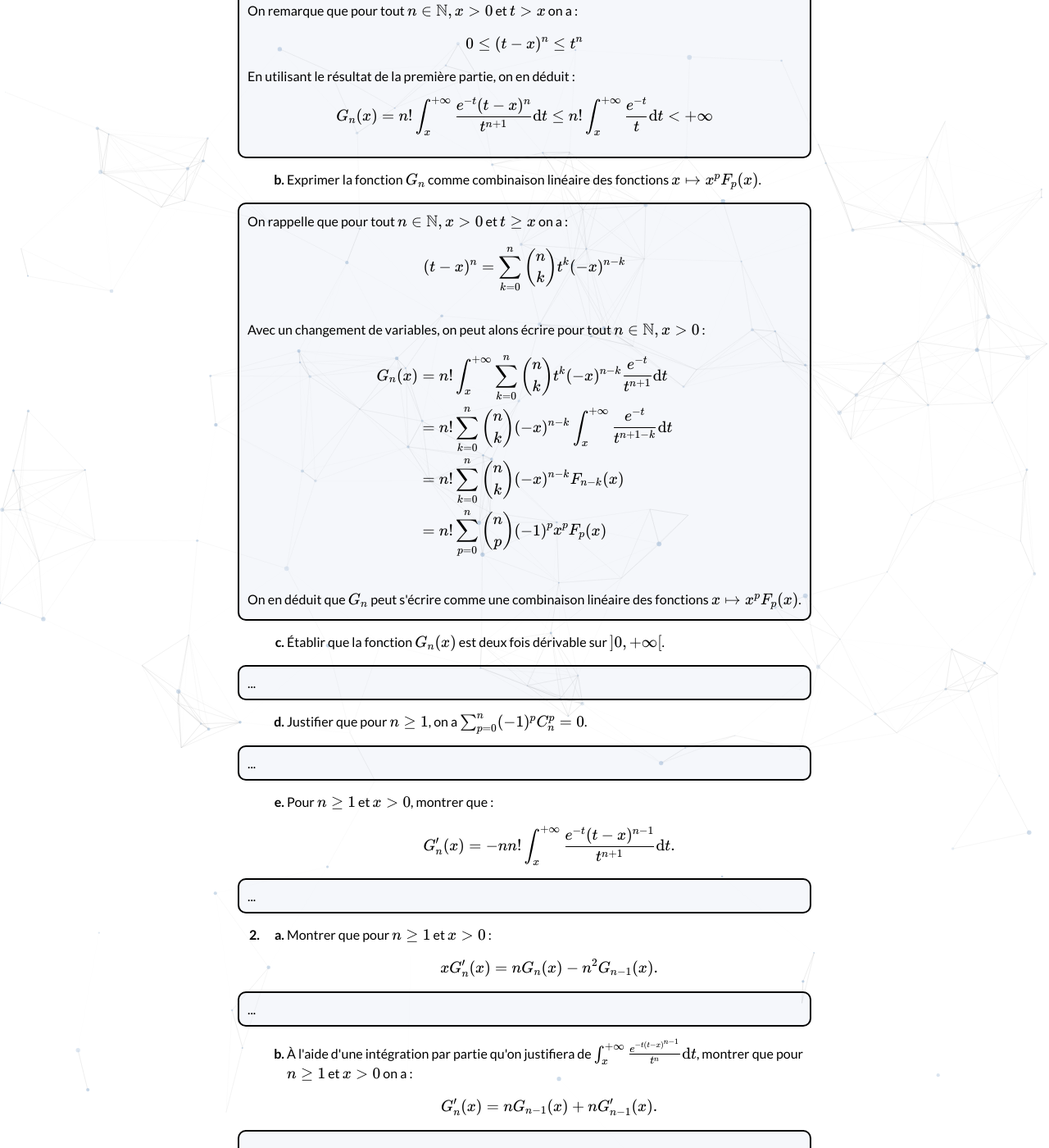
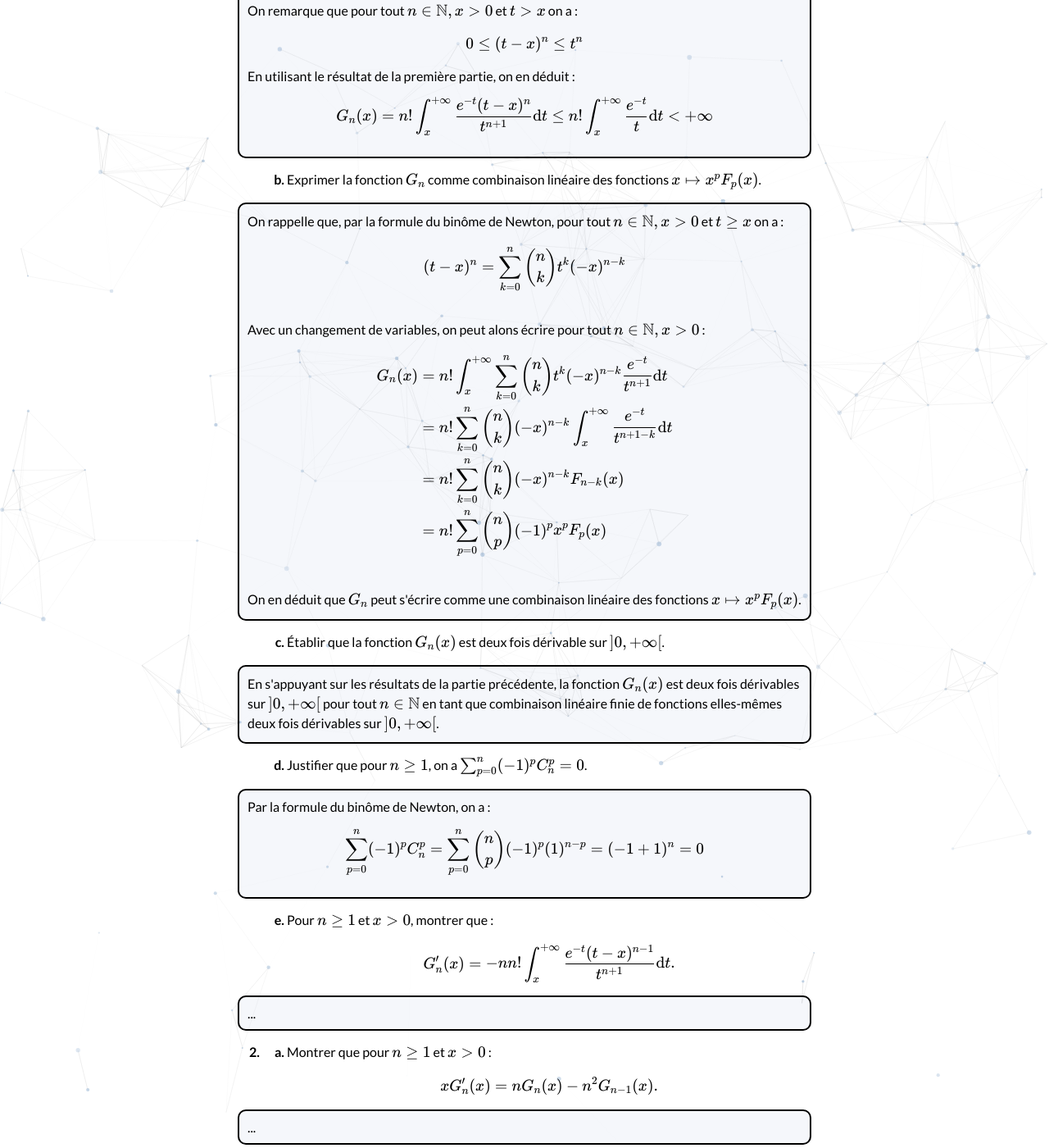
Before and after one commit to bglbrt/bglbrt.github.io, a Jekyll site: the page built from fr/corrections/administrateur_externe_1993.md, in a window 1280 px wide and 1400 px high, scrolled down 3485 px. Shown: the whole window at 82% size. Built offline with Jekyll 4.4.1, drawn with Linux system fonts in a browser that asks for light colours; nearby versions of some CDN libraries.

Commit message:
Refactor explanations and formatting in administrateur_externe_1993.md

```diff
--- a/fr/corrections/administrateur_externe_1993.md
+++ b/fr/corrections/administrateur_externe_1993.md
@@ -191,7 +191,7 @@ Dans tout le problème $$x$$ désigne un réel _strictement positif_, et $$n$$ u
             <li>
                 Exprimer la fonction \( G_n \) comme combinaison linéaire des fonctions \( x \mapsto x^p F_p(x) \).
                 <p style="border: solid 2px; border-radius: 10px; background-color:rgba(152, 180, 212, .1); padding-right: 10px; padding-left: 10px; padding-top: 10px; padding-bottom: 10px; margin: 15px 0 15px -60px;">
-                    On rappelle que pour tout \( n \in \mathbb{N}, x>0 \) et \( t \geq x \) on a :
+                    On rappelle que, par la formule du binôme de Newton, pour tout \( n \in \mathbb{N}, x>0 \) et \( t \geq x \) on a :
                     $$
                     (t-x)^{n} = \sum_{k=0}^{n} \binom{n}{k} t^{k} (-x)^{n-k}
                     $$
@@ -212,13 +212,16 @@ Dans tout le problème $$x$$ désigne un réel _strictement positif_, et $$n$$ u
             <li>
                 Établir que la fonction \( G_n(x) \) est deux fois dérivable sur \( \left] 0, +\infty \right[ \).
                 <p style="border: solid 2px; border-radius: 10px; background-color:rgba(152, 180, 212, .1); padding-right: 10px; padding-left: 10px; padding-top: 10px; padding-bottom: 10px; margin: 15px 0 15px -60px;">
-                    ...
+                    En s'appuyant sur les résultats de la partie précédente, la fonction \( G_n(x) \) est deux fois dérivables sur \( \left] 0, +\infty \right[ \) pour tout \( n\in \mathbb{N} \) en tant que combinaison linéaire finie de fonctions elles-mêmes deux fois dérivables sur \( \left] 0, +\infty \right[ \).
                 </p>
             </li>
             <li>
                 Justifier que pour \( n\geq 1 \), on a \( \sum_{p=0}^n (-1)^p C_n^p = 0 \).
                 <p style="border: solid 2px; border-radius: 10px; background-color:rgba(152, 180, 212, .1); padding-right: 10px; padding-left: 10px; padding-top: 10px; padding-bottom: 10px; margin: 15px 0 15px -60px;">
-                    ...
+                    Par la formule du binôme de Newton, on a :
+                    $$
+                    \sum_{p=0}^{n} (-1)^{p} C_{n}^{p} = \sum_{p=0}^{n} \binom{n}{p} (-1)^{p} (1)^{n-p} = (-1+1)^{n} = 0
+                    $$
                 </p>
             </li>
             <li>
```
